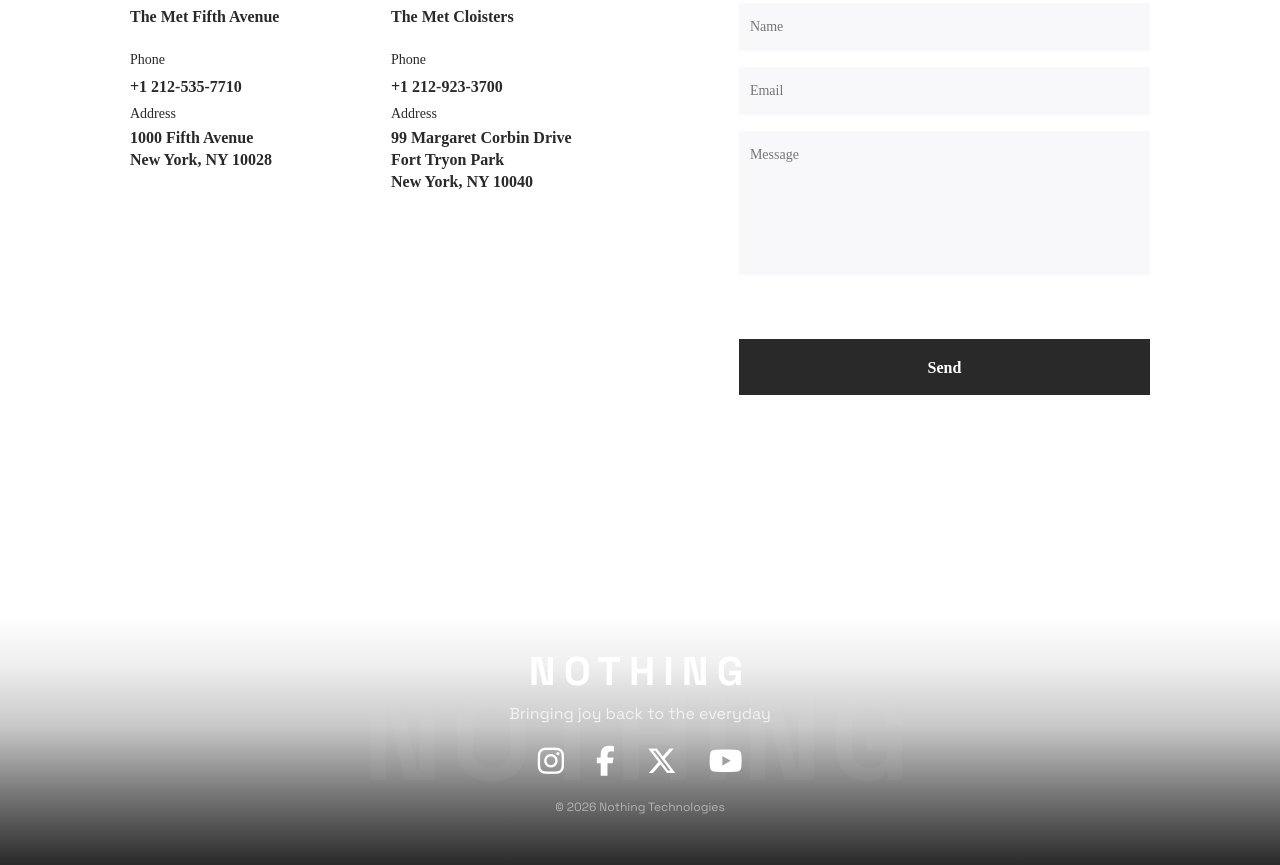
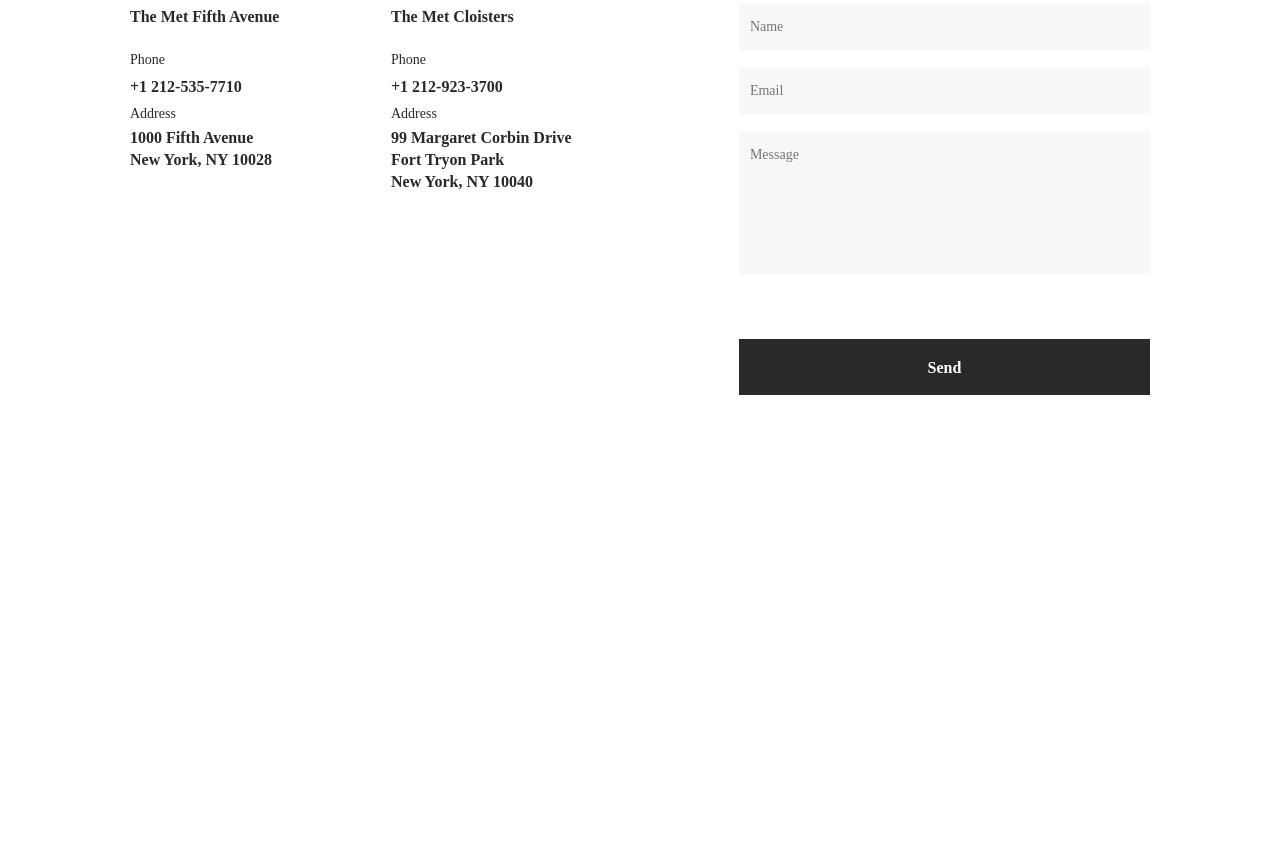
Before and after one commit to myehor/own_landing, a website built with Vite: page index.html in a window 1280 px wide. Shown: the part 3755-4620 px from the top of the page. After the commit the page ends 4370 px from the top, so only its background shows below. Built offline with nearby package versions, Linux system fonts and the light colour scheme.

Commit message:
deleted footer

```diff
--- a/index.html
+++ b/index.html
@@ -312,55 +312,5 @@
         </div>
       </div>
     </main>
-
-    <footer class="footer">
-      <div class="footer__content">
-        <h2 class="footer__title">
-          NOTHING
-        </h2>
-
-        <p class="footer__subtitle">
-          Bringing joy back to the everyday
-        </p>
-
-        <div class="footer__socials">
-          <a
-            href="https://www.instagram.com/nothing"
-            target="_blank"
-            class="footer__social-link"
-          >
-            <span class="fa-brands fa-instagram"></span>
-          </a>
-
-          <a
-            href="https://www.facebook.com/nothingtech"
-            target="_blank"
-            class="footer__social-link"
-          >
-            <span class="fa-brands fa-facebook-f"></span>
-          </a>
-
-          <a
-            href="https://x.com/nothing"
-            target="_blank"
-            class="footer__social-link"
-          >
-            <span class="fa-brands fa-x-twitter"></span>
-          </a>
-
-          <a
-            href="https://www.youtube.com/@NothingTech"
-            target="_blank"
-            class="footer__social-link"
-          >
-            <span class="fa-brands fa-youtube"></span>
-          </a>
-        </div>
-
-        <p class="footer__copyright">
-          © 2026 Nothing Technologies
-        </p>
-      </div>
-    </footer>
   </body>
 </html>
```
